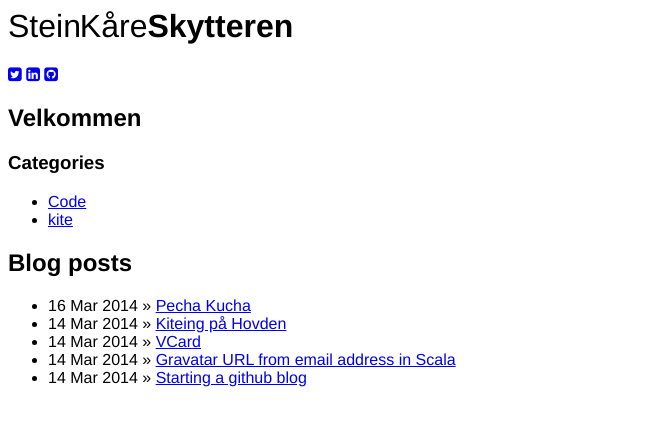
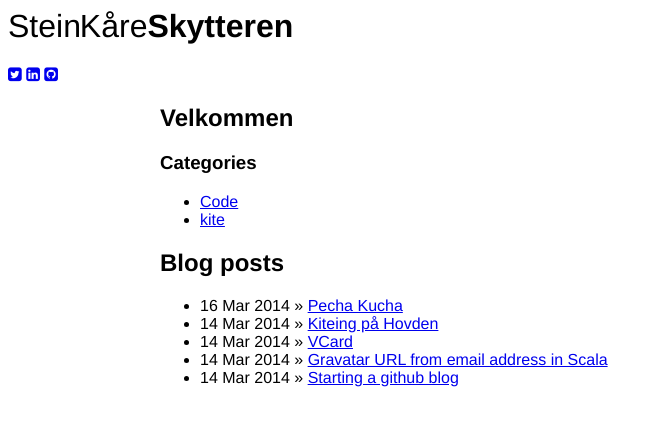
Before and after one commit to skytteren/skytteren.github.io, a Jekyll site: the page built from index.html, in a window 1280 px wide. Shown: the top 426 px of the page, without its empty margins (0-663 px from the left). Built offline with Jekyll 4.4.1, drawn with Linux system fonts in a browser that asks for light colours; nearby versions of some CDN libraries; Markdown is read by kramdown in place of the engine named in the settings.

Commit message:
Adding container on section

```diff
--- a/_layouts/default.html
+++ b/_layouts/default.html
@@ -6,7 +6,7 @@
   </head>
   <body>
     {% include header.html %}
-    <section>
+    <section class="container">
       <h1>{{ page.title }}</h1>
       {{ content }}
     </section>
```
